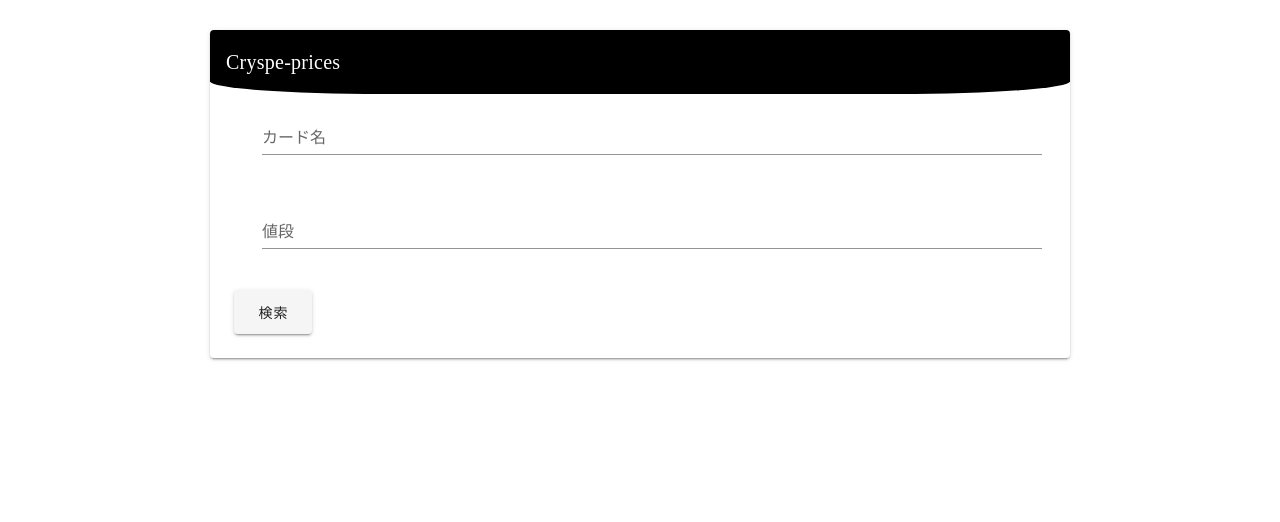
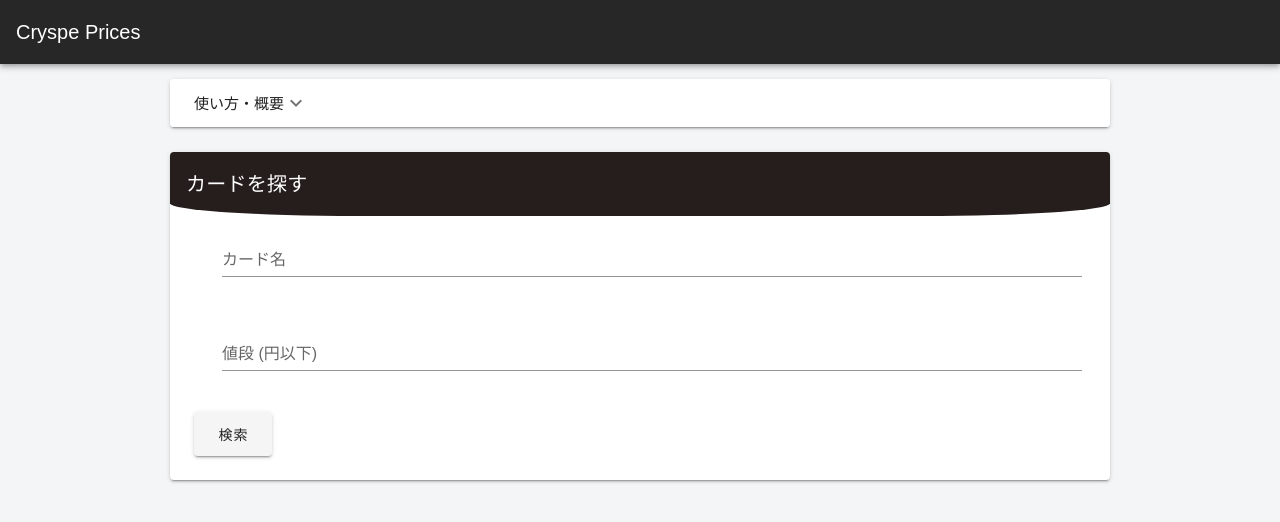
Before and after one commit to knakajima3027/cryspe-prices, a Vue app: page / in a window 1280 px wide. Shown: the top 522 px of the page. Built offline with nearby package versions, Linux system fonts and the light colour scheme.

Commit message:
デザインの変更

```diff
--- a/public/index.html
+++ b/public/index.html
@@ -5,7 +5,7 @@
     <meta http-equiv="X-UA-Compatible" content="IE=edge">
     <meta name="viewport" content="width=device-width,initial-scale=1.0">
     <link rel="icon" href="<%= BASE_URL %>favicon.ico">
-    <title>front</title>
+    <title>Cryspe Prices</title>
     <link rel="stylesheet" href="https://fonts.googleapis.com/css?family=Roboto:100,300,400,500,700,900">
     <link rel="stylesheet" href="https://cdn.jsdelivr.net/npm/@mdi/font@latest/css/materialdesignicons.min.css">
   </head>
--- a/src/App.vue
+++ b/src/App.vue
@@ -1,5 +1,23 @@
 <template>
   <div>
+    <v-app-bar color="gray accent-4" dark>
+    <v-toolbar-title>Cryspe Prices</v-toolbar-title>
+    </v-app-bar>
+      <div class="reference">
+      <v-expansion-panels>
+        <v-expansion-panel>
+        <v-expansion-panel-header>使い方・概要</v-expansion-panel-header>
+        <v-expansion-panel-content>
+          <ul>
+            <li>クリプトスペルズのカードを販売している各サイトの出品情報をまとめて検索することができます。</li>
+            <li>現在は「Magi」,「Eth Market」の販売情報を取得できます。</li>
+            <li>検索結果は「値段」で入力された額以下のカードが安い順に表示されます。</li>
+            <li>イーサリアムで販売されているカードをデータ取得時の相場で日本円換算して表示しています。</li>
+          </ul>
+        </v-expansion-panel-content>
+      </v-expansion-panel>
+      </v-expansion-panels>
+      </div>
   <Search/>
   </div>
 </template>
@@ -12,3 +30,22 @@
   }
 }
 </script>
+
+<style>
+  body {
+    font-family: Arial,"ヒラギノ角ゴ Pro W3","Hiragino Kaku Gothic Pro",Osaka,"メイリオ",Meiryo,"ＭＳ Ｐゴシック","MS PGothic",sans-serif;
+    background: #F4F5F7;
+  }
+  .reference {
+    padding: 15px 30px;
+    max-width: 1000px;
+    margin: 0 auto;
+  }
+  ul {
+    padding: 0 30px;
+  }
+  li {
+    font-size: 16px;
+    margin-bottom: 10px;
+  }
+</style>
--- a/src/components/Cards.vue
+++ b/src/components/Cards.vue
@@ -18,6 +18,7 @@
   </v-col>
   </v-row>
   </v-container>
+
 </template>
 
 <script>
--- a/src/components/Search.vue
+++ b/src/components/Search.vue
@@ -2,7 +2,7 @@
 <div>
   <div class="search">
     <v-card color="success">
-      <v-card-title class="form-title" align="center">Cryspe-prices</v-card-title>
+      <v-card-title class="form-title" align="center">カードを探す</v-card-title>
       <v-card-text>
         <v-form>
           <v-container>
@@ -11,7 +11,7 @@
               <v-text-field v-model="name" prepend-icon="address-card" label="カード名" />
             </v-col>
             <v-col cols="12" md="12">
-              <v-text-field v-model="price" prepend-icon="usd-circle" label="値段" />
+              <v-text-field v-model="price" prepend-icon="usd-circle" label="値段 (円以下)" />
             </v-col>
             </v-row>
           </v-container>
@@ -74,17 +74,17 @@
 
 <style>
   .search {
-    padding: 30px 70px;
+    padding: 10px 30px;
     max-width: 1000px;
     margin: 0 auto;
   }
   .form-title {
     text-align: center;
-    font-size: 30px;
+    font-size: 24px;
     margin: auto;
     padding: auto 10px;
     color: #fff;
-    background: #000;
+    background: #261e1c;
     border-radius: 20%;
   }
   .btn {
```
Also changed, not shown: 14 other files (tests, documents, lock files or other folders).
